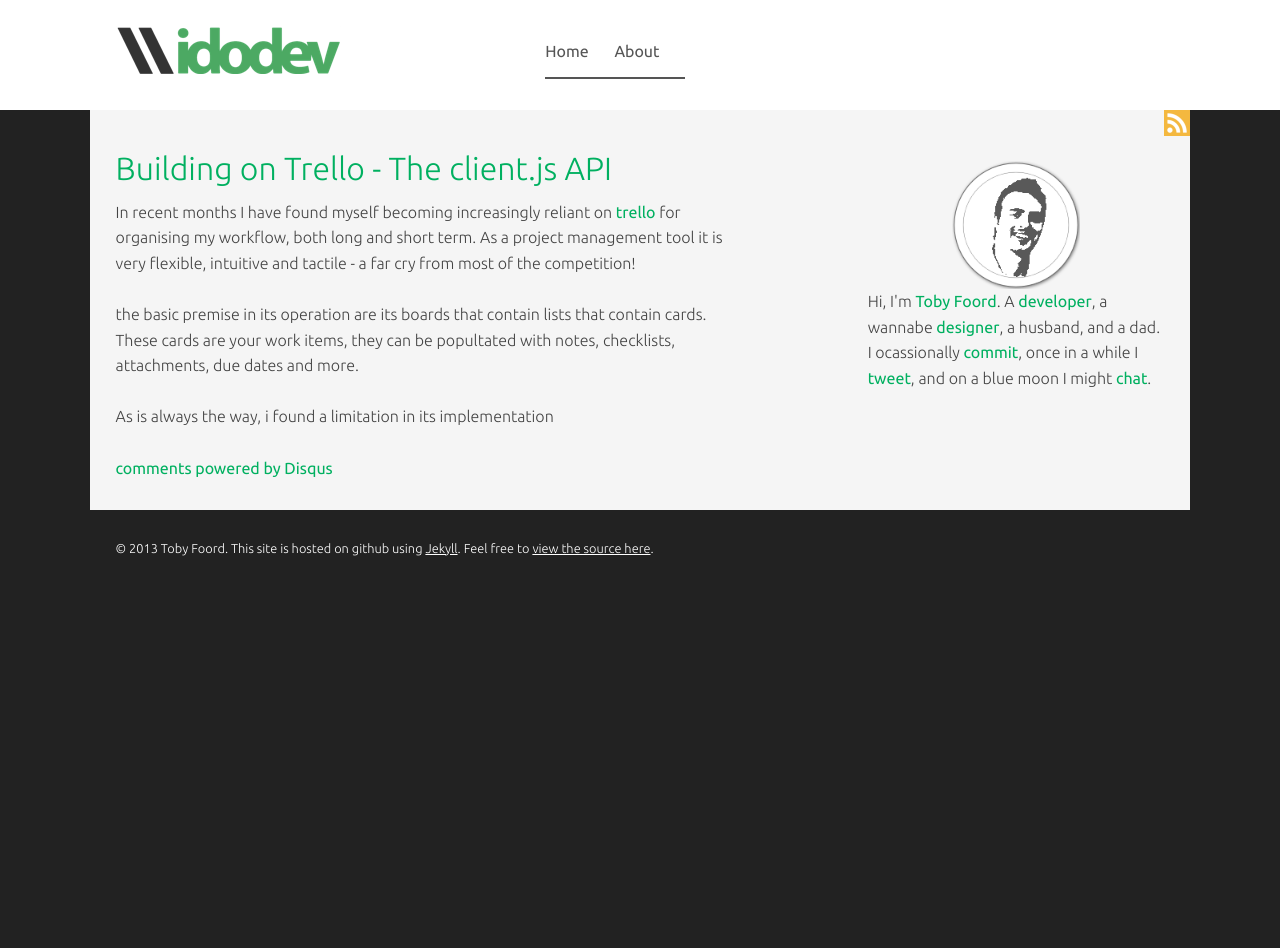
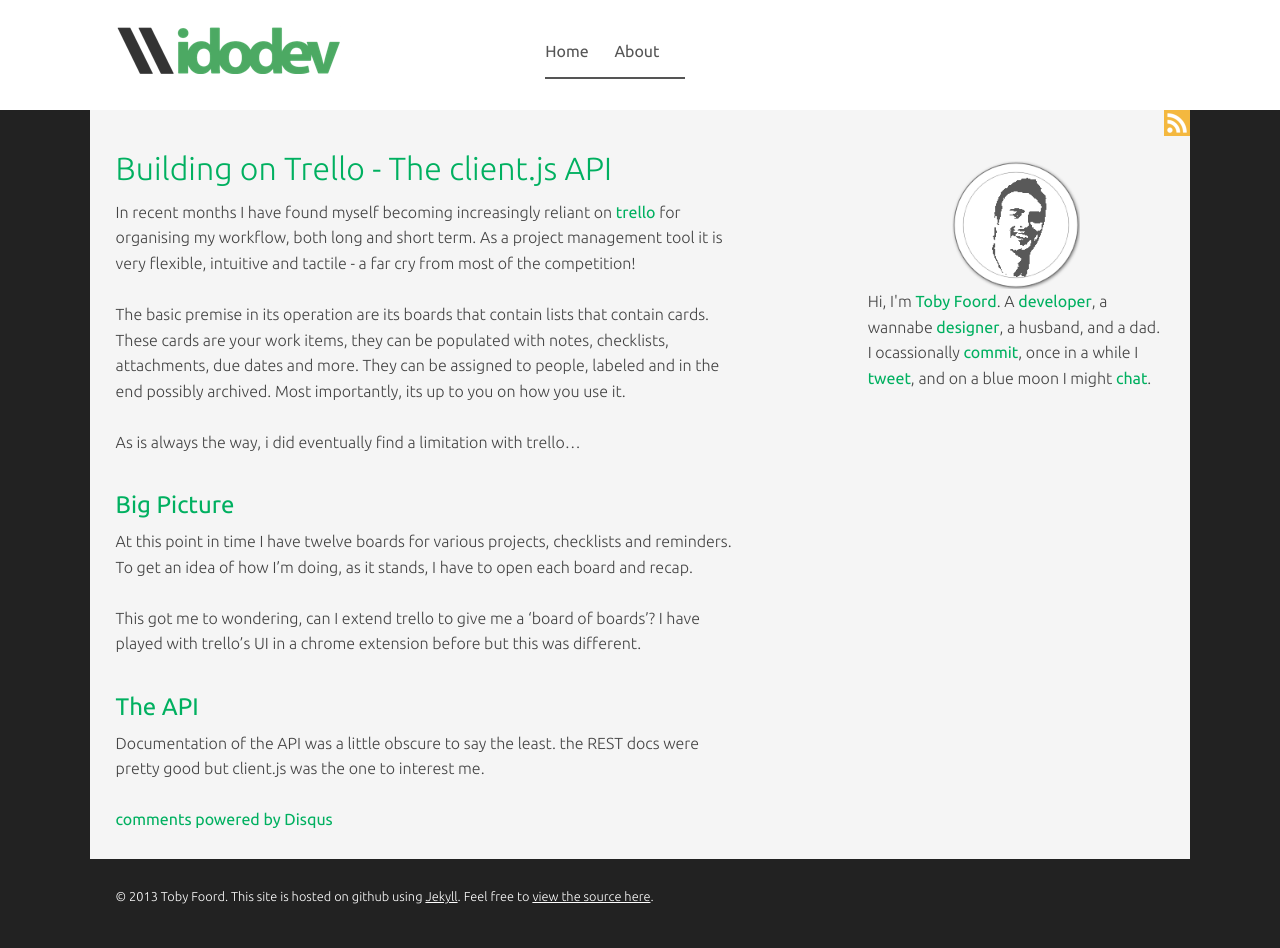
Before and after one commit to idodev/idodev.github.com, a Jekyll site: the page built from _posts/2013-06-19-building-on-trello.md, in a window 1280 px wide. Built offline with Jekyll 4.4.1, drawn with Linux system fonts in a browser that asks for light colours; nearby versions of some CDN libraries; Markdown is read by kramdown in place of the engine named in the settings; comment, search, counter and statistics services are not loaded; before the commit the page ends 900 px from its top, so only the background shows below that.

Commit message:
Updated 2013-06-19-building-on-trello.md

```diff
--- a/_posts/2013-06-19-building-on-trello.md
+++ b/_posts/2013-06-19-building-on-trello.md
@@ -11,7 +11,15 @@
 
 In recent months I have found myself becoming increasingly reliant on [trello](http://www.trello.com) for organising my workflow, both long and short term. As a project management tool it is very flexible, intuitive and tactile - a far cry from most of the competition!
 
-the basic premise in its operation are its boards that contain lists that contain cards. These cards are your work items, they can be popultated with notes, checklists, attachments, due dates and more.
+The basic premise in its operation are its boards that contain lists that contain cards. These cards are your work items, they can be populated with notes, checklists, attachments, due dates and more. They can be assigned to people, labeled and in the end possibly archived. Most importantly, its up to you on how you use it.
 
 
-As is always the way, i found a limitation in its implementation
+As is always the way, i did eventually find a limitation with trello...
+
+##Big Picture
+At this point in time I have twelve boards for various projects, checklists and reminders. To get an idea of how I'm doing, as it stands, I have to open each board and recap.
+
+This got me to wondering, can I extend trello to give me a 'board of boards'? I have played with trello's UI in a chrome extension before but this was different.
+
+##The API
+Documentation of the API was a little obscure to say the least. the REST docs were pretty good but client.js was the one to interest me.
```
